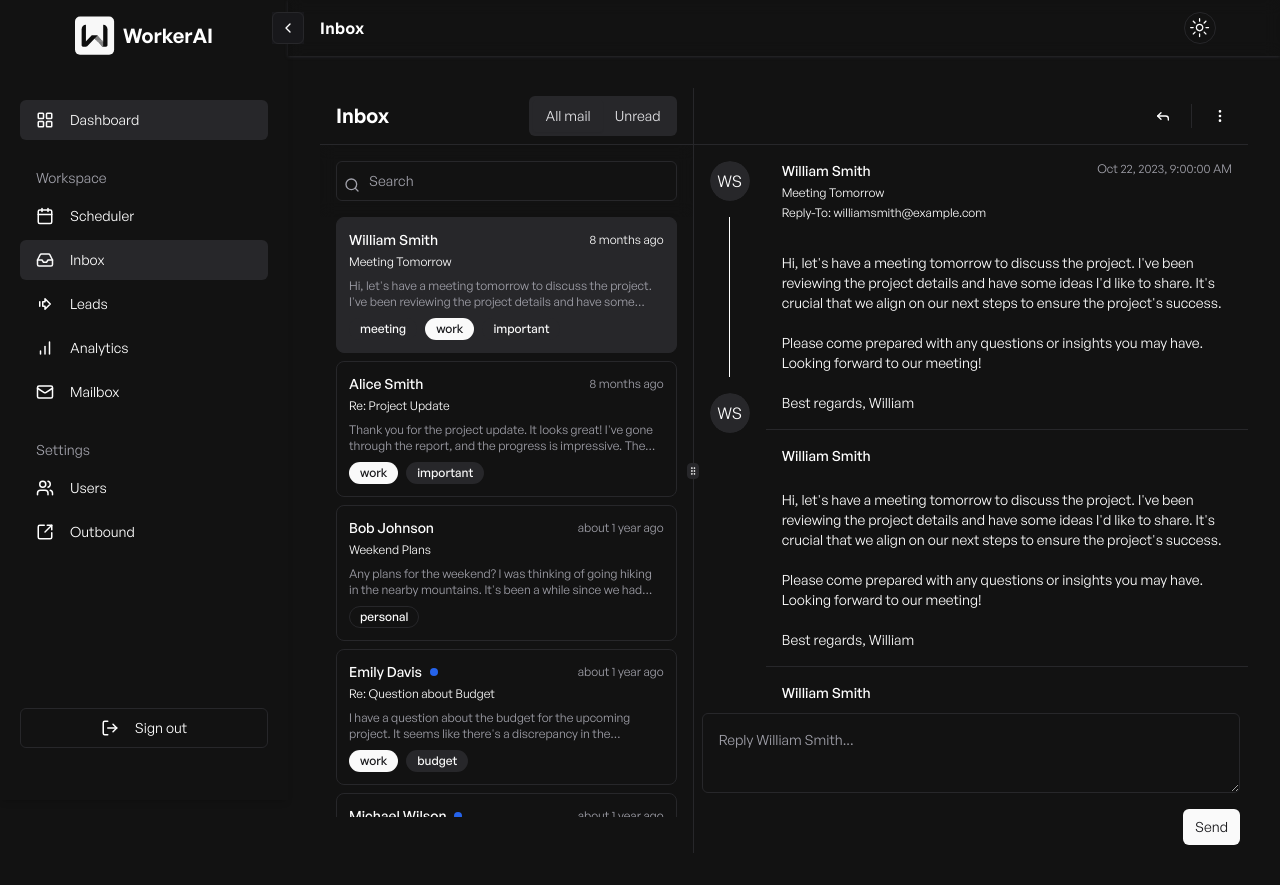
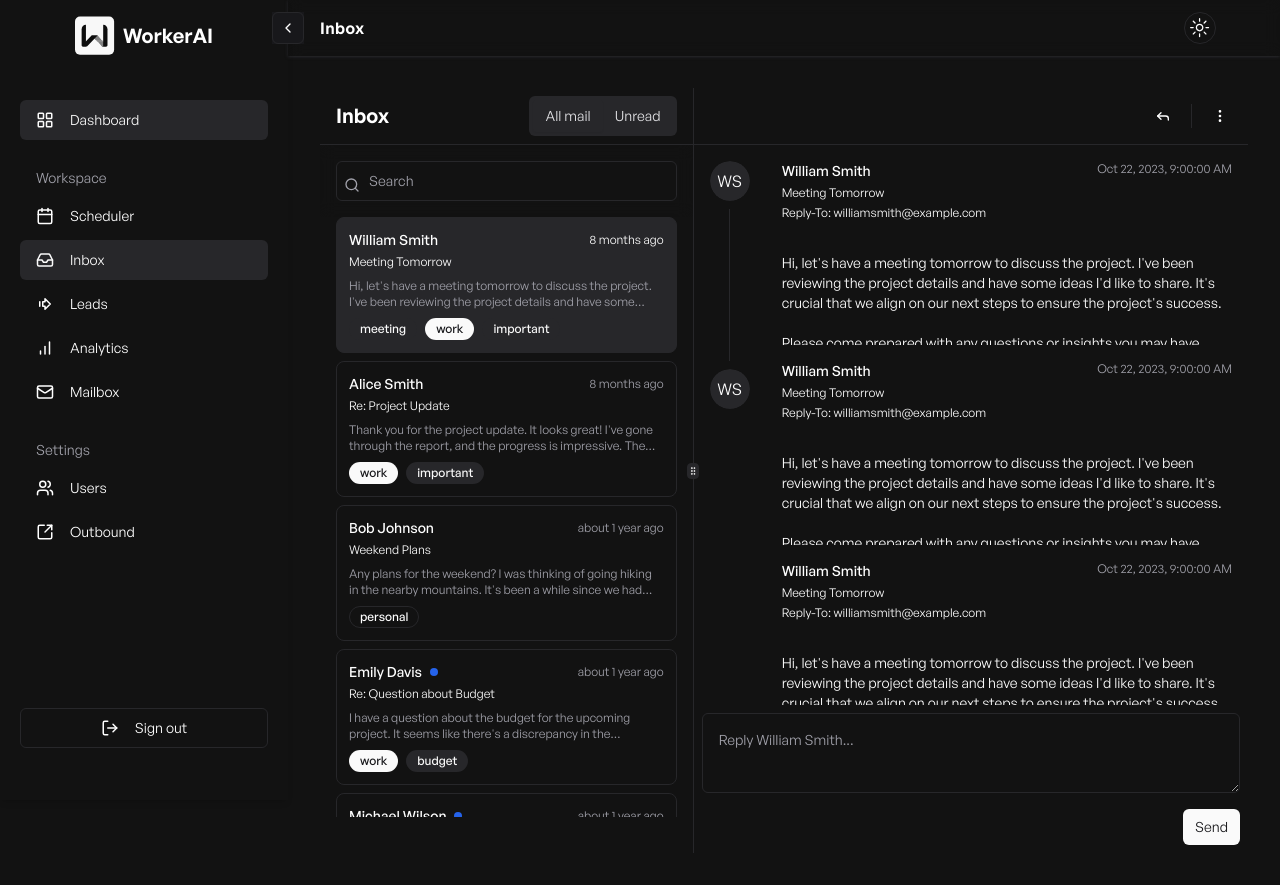
Before and after one commit to AbhirajSinha179/enterprise-workerai, a Next.js app: page /dashboard/inbox in a window 1280 px wide. Built offline with nearby package versions, Linux system fonts and the light colour scheme.

Commit message:
making component

```diff
--- a/components/inbox/data.tsx
+++ b/components/inbox/data.tsx
@@ -1,3 +1,31 @@
+export const threads = [
+  {
+    threadid: "iyvutf",
+    thread: [
+      {
+        id: "6c84fb90-12c4-11e1-840d-7b25c5ee775a",
+        name: "William Smith",
+        email: "williamsmith@example.com",
+        subject: "Meeting Tomorrow",
+        text: "Hi, let's have a meeting tomorrow to discuss the project. I've been reviewing the project details and have some ideas I'd like to share. It's crucial that we align on our next steps to ensure the project's success.\n\nPlease come prepared with any questions or insights you may have. Looking forward to our meeting!\n\nBest regards, William",
+        date: "2023-10-22T09:00:00",
+        read: true,
+        labels: ["meeting", "work", "important"],
+      },
+      {
+        id: "110e8400-e29b-11d4-a716-446655440000",
+        name: "Alice Smith",
+        email: "alicesmith@example.com",
+        subject: "Re: Project Update",
+        text: "Thank you for the project update. It looks great! I've gone through the report, and the progress is impressive. The team has done a fantastic job, and I appreciate the hard work everyone has put in.\n\nI have a few minor suggestions that I'll include in the attached document.\n\nLet's discuss these during our next meeting. Keep up the excellent work!\n\nBest regards, Alice",
+        date: "2023-10-22T10:30:00",
+        read: true,
+        labels: ["work", "important"],
+      },
+    ]
+  }
+]
+
 export const mails = [
   {
     id: "6c84fb90-12c4-11e1-840d-7b25c5ee775a",
--- a/components/inbox/mail-display.tsx
+++ b/components/inbox/mail-display.tsx
@@ -13,6 +13,7 @@ import { DropdownMenu, DropdownMenuTrigger } from "@/components/ui/dropdown-menu
 import { Separator } from "@/components/ui/separator"
 import { Textarea } from "@/components/ui/textarea"
 import { Tooltip, TooltipContent, TooltipTrigger } from "@/components/ui/tooltip"
+import MailItem from "./thread-item"
 import { ScrollArea } from "../ui/scroll-area"
 
 interface MailDisplayProps {
@@ -71,7 +72,7 @@ export function MailDisplay({ mail }: MailDisplayProps) {
                   </Avatar>
                 </div>
 
-                <div className="bg-white mx-auto m-4 h-[160px] w-px">
+                <div className="bg-muted mx-auto my-2 h-[19vh] w-px">
                 </div>
                 <div>
                   <Avatar>
@@ -85,68 +86,20 @@ export function MailDisplay({ mail }: MailDisplayProps) {
                   </Avatar>
                 </div>
               </div>
-              <div className="flex flex-col  justify-between " >
-                <div>
-                  <div className="">
-                    <div className=" overflow-auto ">
-                      <div className="flex  p-4">
-                        <div className="flex items-start gap-4 text-sm">
-                          <div className="grid gap-1">
-                            <div className="font-semibold">{mail.name}</div>
-                            <div className="line-clamp-1 text-xs">{mail.subject}</div>
-                            <div className="line-clamp-1 text-xs">
-                              <span className="font-medium">Reply-To:</span> {mail.email}
-                            </div>
-                          </div>
-                        </div>
-                        {mail.date && (
-                          <div className="ml-auto text-xs text-muted-foreground">{format(new Date(mail.date), "PPpp")}</div>
-                        )}
-                      </div>
-                      {/* <Separator /> */}
-                      <div className="flex-1 whitespace-pre-wrap p-4 text-sm">{mail.text}</div>
-
-                      <Separator className="mt-auto" />
-                      {/* Thread starts  */}
-                      <div className="flex flex-col ">
-                        <div className="flex   text-sm  justify-start  p-2 mt-2 mx-2">
-                          <div className="">
-                            <div className="font-semibold">{mail.name}</div>
-                          </div>
-                        </div>
-                        <div className="flex whitespace-pre-wrap p-4 text-sm ">{mail.text}</div>
-                        <Separator className="mt-auto" />
-                      </div>
-                      <div className="flex flex-col ">
-                        <div className="flex   text-sm  justify-start  p-2 mt-2 mx-2">
-                          <div className="">
-                            <div className="font-semibold">{mail.name}</div>
-                          </div>
-                        </div>
-                        <div className="flex whitespace-pre-wrap p-4 text-sm ">{mail.text}</div>
-                        <Separator className="mt-auto" />
-                      </div>
-                      <div className="flex flex-col ">
-                        <div className="flex   text-sm  justify-start  p-2 mt-2 mx-2">
-                          <div className="">
-                            <div className="font-semibold">{mail.name}</div>
-                          </div>
-                        </div>
-                        <div className="flex whitespace-pre-wrap p-4 text-sm ">{mail.text}</div>
-                        <Separator className="mt-auto" />
-                      </div>
-                    </div>
-
+              <div className="flex flex-col justify-between">
+                <div className="">
+                  <div className="overflow-auto">
+                    <MailItem mail={mail} />
+                  </div>
+                  <div className="overflow-auto">
+                    <MailItem mail={mail} />
+                  </div>
+                  <div className="overflow-auto">
+                    <MailItem mail={mail} />
                   </div>
 
-                  {/* </ScrollArea> */}
                 </div>
-
-
-
               </div>
-
-
             </div>
 
           </ScrollArea>
--- /dev/null
+++ b/components/inbox/thread-item.tsx
@@ -0,0 +1,41 @@
+import { format } from 'date-fns';
+import React from 'react';
+import { Separator } from '../ui/separator';
+interface MailItemProps {
+    mail: {
+        name: string;
+        subject?: string | null;
+        email: string;
+        date?: string;
+        text: string;
+    };
+}
+
+const MailItem: React.FC<MailItemProps> = ({ mail }) => {
+    return (
+        <div className="h-[25vh] overflow-auto">
+            <div className="flex p-4">
+                <div className="flex items-start gap-4 text-sm">
+                    <div className="grid gap-1">
+                        <div className="font-semibold">{mail.name}</div>
+                        {mail.subject && <div className="line-clamp-1 text-xs">{mail.subject}</div>}
+                        <div className="line-clamp-1 text-xs">
+                            <span className="font-medium">Reply-To:</span> {mail.email}
+                        </div>
+                    </div>
+                </div>
+                {mail.date && (
+                    <div className="ml-auto text-xs text-muted-foreground">
+                        {format(new Date(mail.date), "PPpp")}
+                    </div>
+                )}
+            </div>
+            <div className="flex-1 whitespace-pre-wrap p-4 text-sm">
+                {mail.text}
+            </div>
+            <Separator className="mt-auto" />
+        </div>
+    );
+};
+
+export default MailItem;
```
